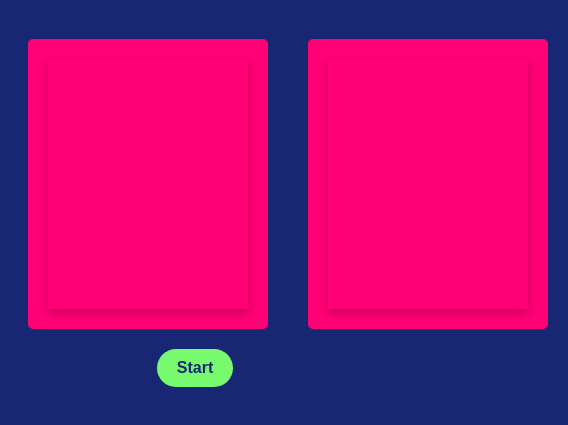
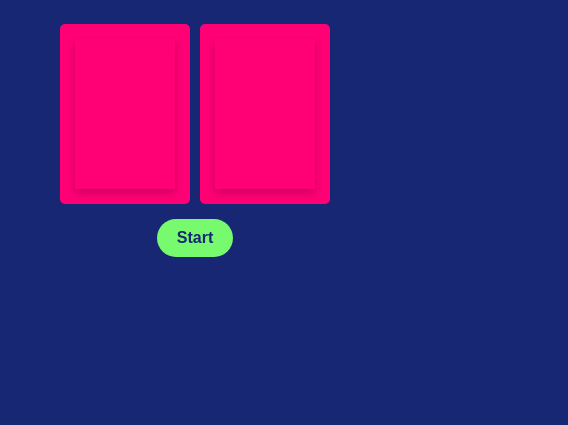
Before and after one commit to scelsic2/higher-or-lower, a plain HTML site: page index.html in a window 390 px wide. Shown: the part 61-486 px from the top of the page, 568 px wide, since content can reach past the window. Drawn offline with Linux system fonts and the light colour scheme; a web font is replaced by a local one.

Commit message:
media query for mobile

```diff
--- a/assets/css/style.css
+++ b/assets/css/style.css
@@ -27,6 +27,7 @@ h1, h3 {
     font-weight: bold;
     border-radius: 20px;
     margin: auto;
+    margin-top: 10px;
 }
 
 .btn:hover {
@@ -110,3 +111,17 @@ h1, h3 {
     color: var(--lighter);
     text-align: center;
 }
+
+@media only screen and (max-width: 450px) {
+    .card {
+        width: 100px;
+        height: 150px;
+        padding: 15px;
+        margin: 5px;
+    }
+
+    .flip-card-back {
+        font-size: 100px;
+    }
+
+}
```
